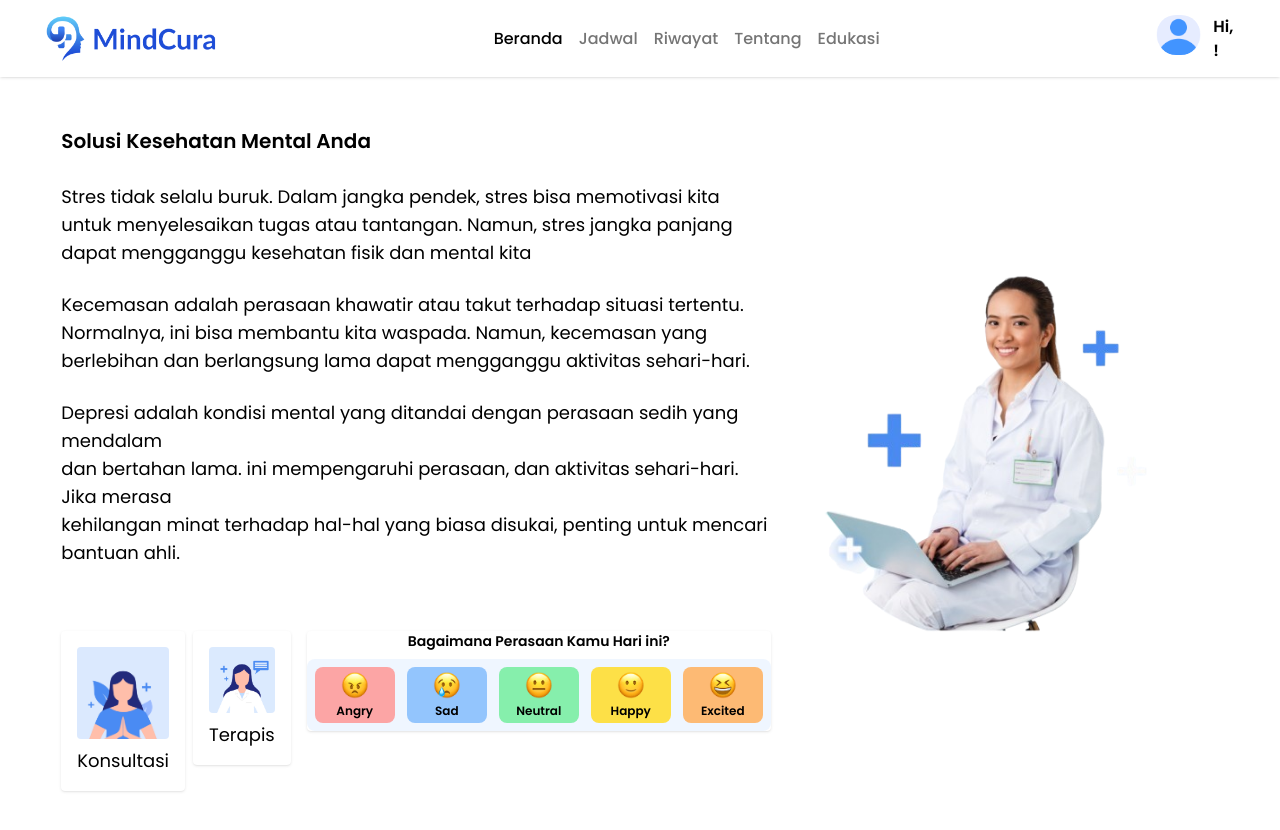
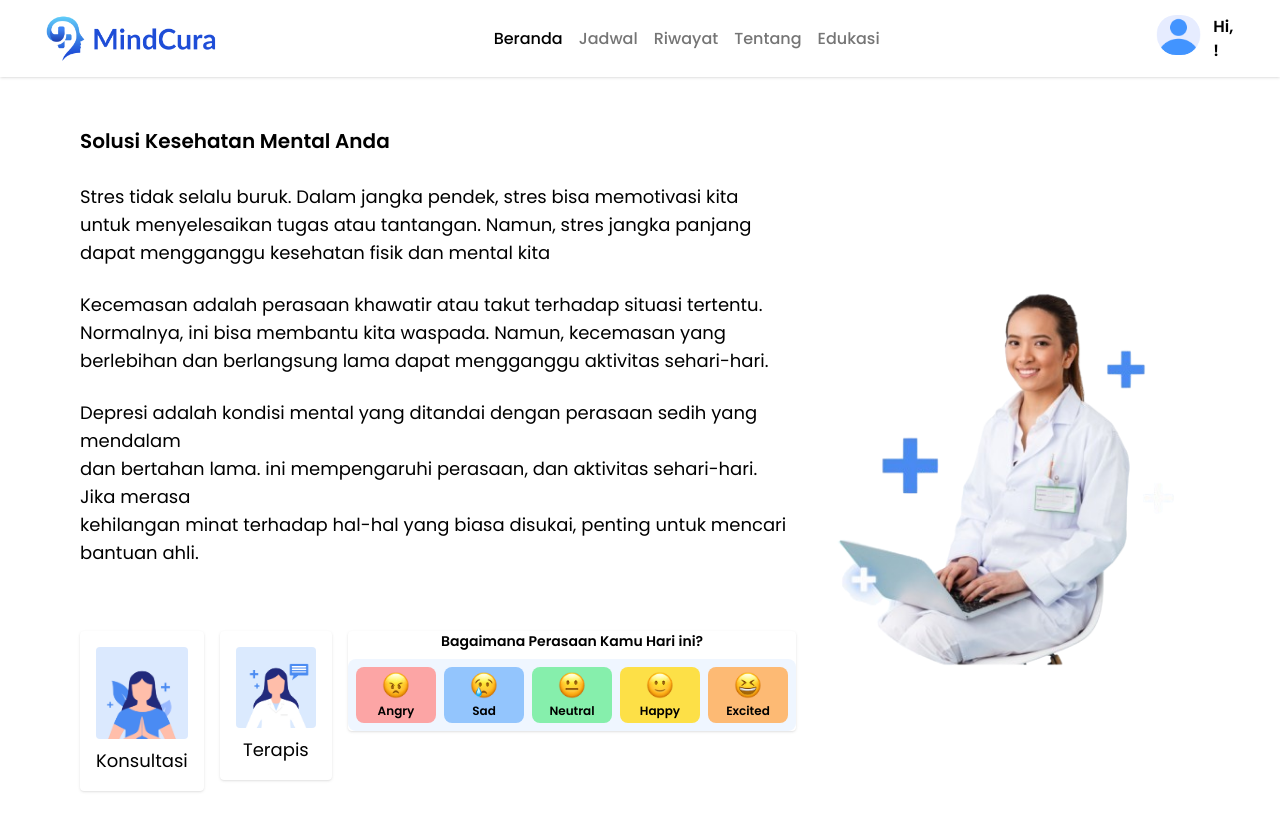
Before and after one commit to hef-max/mindcura_ai, a Next.js app: page /dashboard in a window 1280 px wide. Built offline with nearby package versions, Linux system fonts and the light colour scheme; no server answers.

Commit message:
fix bug dashboard

```diff
--- a/app/dashboard/page.jsx
+++ b/app/dashboard/page.jsx
@@ -62,9 +62,9 @@ export default function Dashboard() {
     return (
         <Layout>
             <div className={`flex flex-col items-center w-full h-full ${poppins.className}`}>
-                <div className="flex flex-col lg:flex-row items-center px-4 lg:px-20">
+                <div className="flex flex-col lg:flex-row items-center px-4 lg:px-10 gap-5">
                     {/* Health Solutions Section */}
-                    <div className="w-fit lg:w-10/12 rounded-xl pb-10 relative text-md lg:text-xs xl:text-lg h-full">
+                    <div className="w-fit lg:w-full rounded-xl pb-10 relative text-md lg:text-xs xl:text-lg h-full">
                         <h2 className="text-xl font-semibold">Solusi Kesehatan Mental Anda</h2><br></br>
                         <p>Stres tidak selalu buruk. Dalam jangka pendek, stres bisa memotivasi kita</p>
                         <p>untuk menyelesaikan tugas atau tantangan. Namun, stres jangka panjang</p>
@@ -77,15 +77,15 @@ export default function Dashboard() {
                         <p>kehilangan minat terhadap hal-hal yang biasa disukai, penting untuk mencari bantuan ahli.</p>
                         <p className="mb-6"></p>
                         <div className="flex flex-col lg:flex-row mt-16 w-full gap-4">
-                            <div className="flex w-auto h-auto gap-6 lg:gap-2 lg:w-7/12 lg:h-full justify-center lg:justify-normal">
+                            <div className="flex w-auto h-auto gap-6 lg:gap-4 lg:w-8/12 lg:h-full justify-center lg:justify-normal">
                                 <Link href='/consulting'>
-                                    <div className="flex flex-col items-center p-4 bg-white rounded shadow hover:bg-gray-100 cursor-pointer">
+                                    <div className="flex flex-1 flex-col items-center p-4 bg-white rounded shadow hover:bg-gray-100 cursor-pointer">
                                         <Image src="/icons/Icon Terapis.png" alt="Chat dengan Dokter" width={110} height={100} className="w-auto h-auto border-solid rounded" />
                                         <span className="mt-2 text-center">Konsultasi</span>
                                     </div>
                                 </Link>
                                 <Link href='/therapist'>
-                                    <div className="flex flex-col items-center p-4 bg-white rounded shadow hover:bg-gray-100 cursor-pointer">
+                                    <div className="flex flex-1 flex-col items-center p-4 bg-white rounded shadow hover:bg-gray-100 cursor-pointer">
                                         <Image src="/icons/Icon Konsultasi.png" alt="Toko Kesehatan" width={110} height={100} className="w-auto h-auto border-solid rounded" />
                                         <span className="mt-2 text-center">Terapis</span>
                                     </div>
@@ -93,11 +93,11 @@ export default function Dashboard() {
                             </div>
                             <div className="flex flex-col bg-white rounded shadow cursor-pointer w-auto lg:w-full h-fit">
                                 <div className="font-semibold text-lg lg:text-sm mb-2 text-center">Bagaimana Perasaan Kamu Hari ini?</div>
-                                <div className="grid grid-cols-3 lg:flex gap-3 bg-primary-50 p-2 rounded-lg w-full mx-auto justify-center">
+                                <div className="grid grid-cols-3 lg:flex gap-2 bg-primary-50 p-2 rounded-lg w-full mx-auto justify-center">
                                     {MOODS_LIST.map((item, index) => (
                                         <div
                                             key={index}
-                                            className={`flex flex-col w-auto lg:w-14 xl:w-20 items-center gap-1 font-semibold p-1 rounded-lg cursor-pointer hover:bg-primary-50 transform transition duration-300 ${moodColors[item.name]}`}
+                                            className={`flex flex-col w-auto lg:w-full xl:w-20 items-center gap-1 font-semibold p-1 rounded-lg cursor-pointer hover:bg-primary-50 transform transition duration-300 ${moodColors[item.name]}`}
                                             onClick={() => handleMoodClick(item)}
                                         >
                                             <Image
@@ -126,7 +126,7 @@ export default function Dashboard() {
                                 alt="Background"
                                 width={1202}
                                 height={1000}
-                                className="lg:max-w-md bg-transparent"
+                                className="lg:max-w-sm bg-transparent"
                             />
                         </div>
                     </div>
--- a/components/elements/MobileNav.jsx
+++ b/components/elements/MobileNav.jsx
@@ -18,16 +18,8 @@ const MobileNav = ({ user }) => {
                 <SheetTrigger className="align-middle">
                     <FontAwesomeIcon icon={faBars} size="xl" />
                 </SheetTrigger>
-                <SheetContent className="flex flex-col gap-6 bg-white lg:hidden space">
-                    <div className="flex w-full justify-between items-start">
-                        <Image
-                            src="/images/logo.png"
-                            alt="Logo"
-                            width={50}
-                            height={50}
-                            className="size-12"
-                        />
-                        <div className='flex flex-col gap-3 items-center'>
+                <SheetContent className="flex flex-col gap-4 bg-white lg:hidden space">
+                    <div className='flex items-center gap-5 mt-5'>
                         <Link href='/account'>
                             <Image
                                 src={user?.myfiles ? user.myfiles : "/icons/user.png"}
@@ -35,11 +27,10 @@ const MobileNav = ({ user }) => {
                                 width={45}
                                 height={45}
                                 priority={true}
-                                    className="rounded-full w-[30px] h-[20px] object-cover border-solid"
+                                className="rounded-full sized-10 object-cover border-solid"
                             />
                         </Link>
-                            <h5 className="font-semibold gap-3">Hi, {user?.username}!</h5>
-                        </div>
+                        <h5 className="font-semibold gap-3 text-md">Hi,<br/>{user?.username}!</h5>
                     </div>
                     <Separator className="border border-gray-50" />
                     <NavItems />
--- a/components/layouts/Layouts.js
+++ b/components/layouts/Layouts.js
@@ -15,7 +15,7 @@ const Layout = ({ children, path=null }) => {
     return (
         <main className={`w-full select-none overflow-y-auto ${poppins.className}`}>
             <Navbar/>
-            <section className={`flex flex-1 ${path !== 'avatar' ? 'pt-[50px] px-4 md:px-10' : null} w-full h-full`}>{children}</section>
+            <section className={`flex flex-col ${path !== 'avatar' ? 'pt-[50px] px-4 md:px-10' : null} w-full h-full`}>{children}</section>
         </main>
     )
 }
```
Also changed, not shown: public/images/mindcura3 - bg.png. Lines whose indentation alone changed are shown as unchanged.
